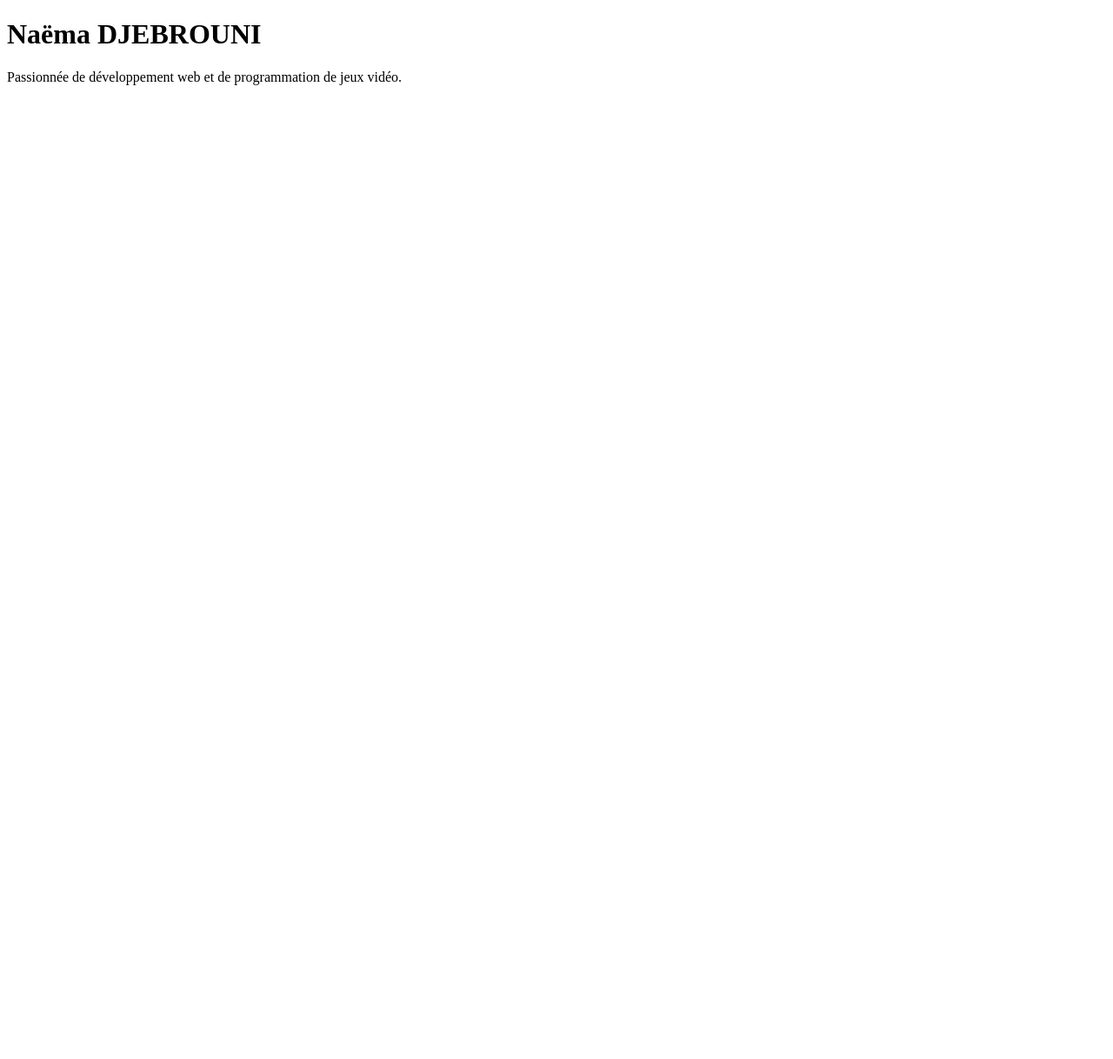
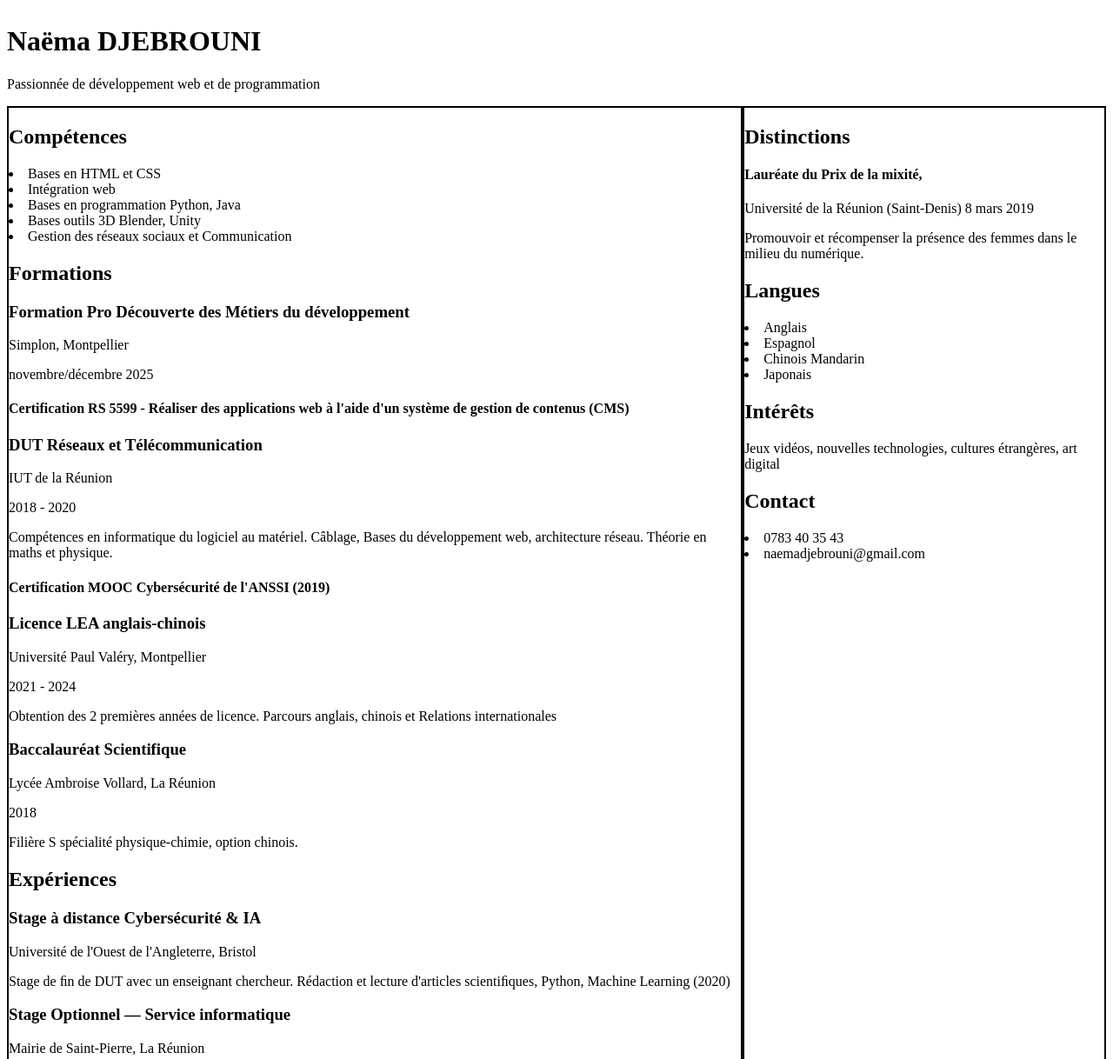
Before and after one commit to naedje/site_html, a plain HTML site: page CV/index.html in a window 1280 px wide. Shown: the top 1218 px of the page at 87% size. Before the commit the page ends 800 px from the top, so only its background shows below. Drawn offline with Linux system fonts and the light colour scheme.

Commit message:
Modifs CV et début exercice JS

```diff
--- a/CV/index.html
+++ b/CV/index.html
@@ -4,11 +4,88 @@
     <meta charset="UTF-8">
     <meta name="viewport" content="width=device-width, initial-scale=1.0">
     <title>CV</title>
+    <link rel="stylesheet" href="style.css">
 </head>
 <body>
     <header>
         <h1>Naëma DJEBROUNI</h1>
-        <p>Passionnée de développement web et de programmation de jeux vidéo.</p>
+        <p>Passionnée de développement web et de programmation</p>
     </header>
+
+    <main>
+        <section>
+            <h2>Compétences</h2>
+            <li>Bases en HTML et CSS</li>
+            <li>Intégration web</li>
+            <li>Bases en programmation Python, Java</li>
+            <li>Bases outils 3D Blender, Unity</li>
+            <li>Gestion des réseaux sociaux et Communication</li>
+        </section>
+        <section>
+            <h2>Formations</h2>
+            <h3>Formation Pro Découverte des Métiers du développement</h3>
+            <p class="lieu">Simplon, Montpellier</p>
+            <p class="date">novembre/décembre 2025</p>
+            <h4>Certification RS 5599 - Réaliser des applications web à l'aide d'un système de gestion de contenus (CMS)</h4>
+
+            <h3>DUT Réseaux et Télécommunication</h3>
+            <p class="lieu">IUT de la Réunion</p>
+            <p class="date">2018 - 2020</p>
+            <p>Compétences en informatique du logiciel au matériel. Câblage, Bases du développement web, architecture réseau. Théorie en maths et physique.</p>
+            <h4>Certification MOOC Cybersécurité de l'ANSSI (2019)</h4>
+
+            <h3>Licence LEA anglais-chinois</h3>
+            <p class="lieu">Université Paul Valéry, Montpellier</p>
+            <p class="date">2021 - 2024</p>
+            <p>Obtention des 2 premières années de licence. Parcours anglais, chinois et Relations internationales</p>
+
+            <h3>Baccalauréat Scientifique</h3>
+            <p class="lieu">Lycée Ambroise Vollard, La Réunion</p>
+            <p class="date">2018</p>
+            <p>Filière S spécialité physique-chimie, option chinois.</p>
+        </section>
+        <section>
+            <h2>Expériences</h2>
+            <h3>Stage à distance Cybersécurité & IA</h3>
+            <p class="lieu">Université de l'Ouest de l'Angleterre, Bristol</p>
+            <p>Stage de ﬁn de DUT avec un enseignant chercheur. Rédaction et lecture d'articles scientiﬁques, Python, Machine Learning (2020)</p>
+
+            <h3>Stage Optionnel — Service informatique</h3>
+            <p class="lieu">Mairie de Saint-Pierre, La Réunion</p>
+
+            <h3>Emploi Etudiant</h3>
+            <p class="lieu">Etude Huissier de Justice Hoarau Baret, La Réunion</p>
+        </section>
+    </main>
+
+    <div id="side">
+        <section>
+            <h2>Distinctions</h2>
+            <h4>Lauréate du Prix de la mixité,</h4>
+            <p class="date">Université de la Réunion (Saint-Denis) 8 mars 2019</p>
+            <p>Promouvoir et récompenser la présence des femmes dans le milieu du numérique.</p>
+        </section>
+        <section>
+            <h2>Langues</h2>
+            <li>Anglais</li>
+            <li>Espagnol</li>
+            <li>Chinois Mandarin</li>
+            <li>Japonais</li>
+        </section>
+        <section>
+            <h2>Intérêts</h2>
+            <p>Jeux vidéos, nouvelles technologies, cultures étrangères, art digital</p>
+        </section>
+        <section>
+            <h2>Contact</h2>
+            <li>0783 40 35 43</li>
+            <li>naemadjebrouni@gmail.com</li>
+        </section>
+    </div>
+
 </body>
+
+
+
+
 </html>
--- a/CV/style.css
+++ b/CV/style.css
@@ -0,0 +1,23 @@
+body {
+    display: grid;
+    grid-template-areas:
+    "header header header header"
+    "main main main side"
+    "main main main side";
+}
+header {
+    grid-area: header;
+}
+main {
+    grid-area: main;
+}
+#side {
+    grid-area: side;
+}
+div, main {
+    border: 2px solid black;
+}
+
+h1, h2 {
+    font-family: ;
+}
--- /dev/null
+++ b/exemple/script.js
@@ -0,0 +1,4 @@
+function Hello() {
+    const Prenom = document.getElementById("Prenom");
+    alert("Bonjour " + Prenom.value)
+}
```
Also changed, not shown: exemple/index.html (+6 -0 lines).
